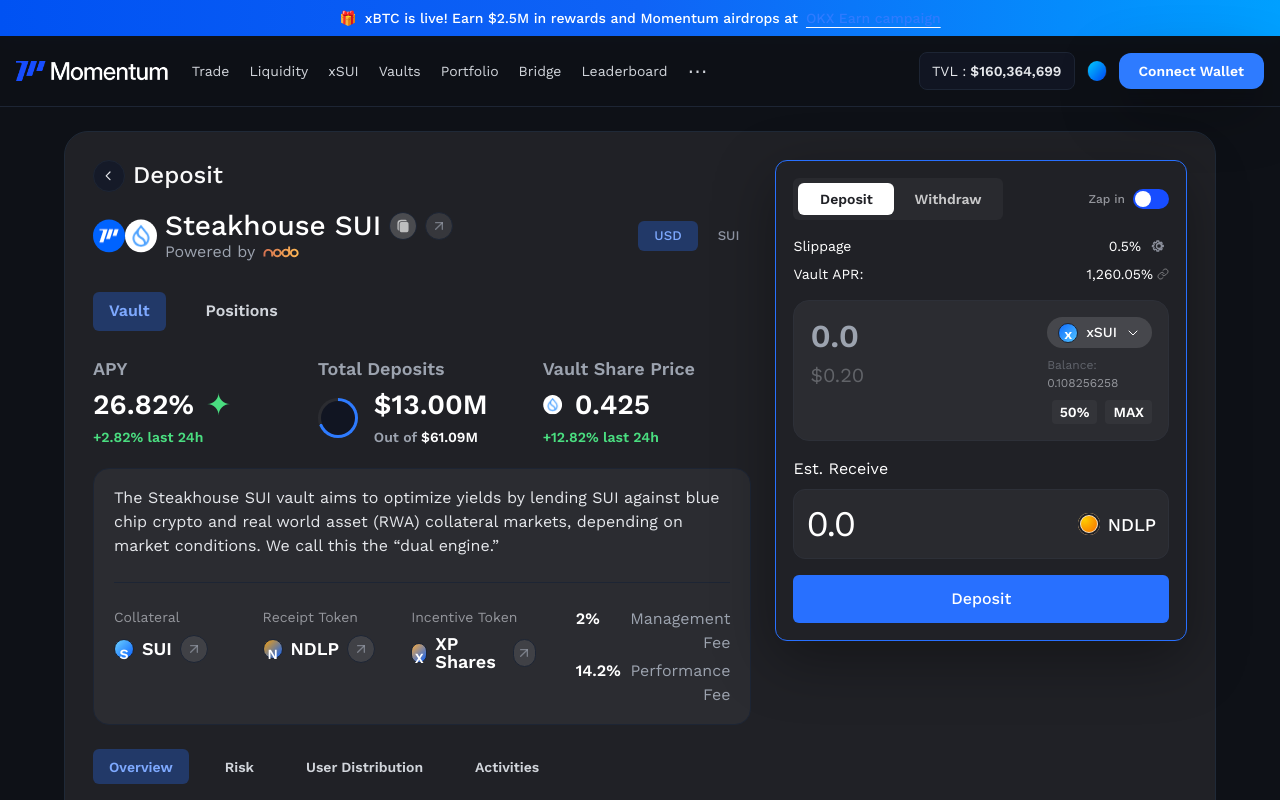
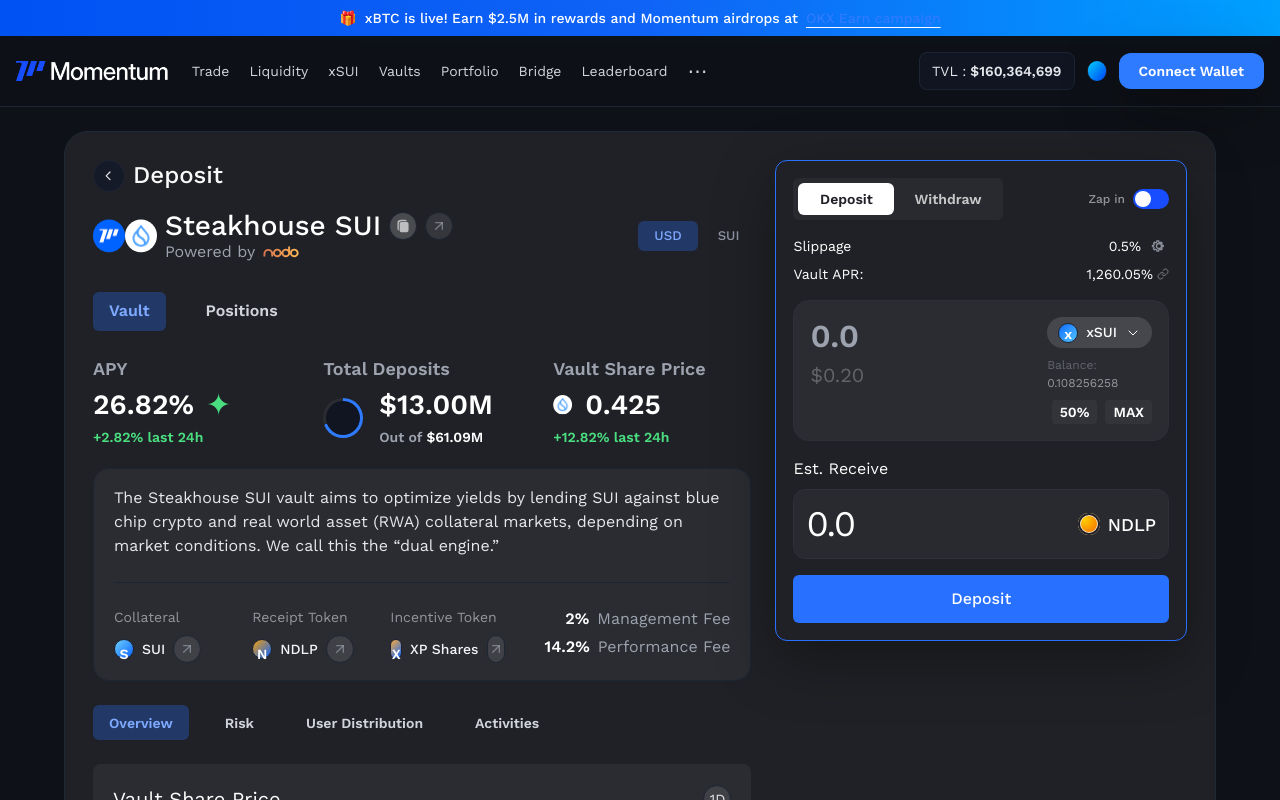
Before and after one commit to truthseeking2201/final-B2B-vault-detail-page, a React (Vite) app: page / in a window 1280 px wide. Shown: the top 800 px of the page. Built offline with nearby package versions, Linux system fonts and the light colour scheme.

Commit message:
Update vault hero layout and modal

```diff
--- a/src/App.jsx
+++ b/src/App.jsx
@@ -451,8 +451,8 @@
 function VaultHero() {
   return (
     <div className="space-y-5">
-      <div className="flex w-full gap-3 overflow-x-auto pb-2 snap-x snap-mandatory sm:grid sm:grid-cols-3 sm:gap-4 sm:overflow-visible sm:pb-0">
-        <div className="min-w-[180px] snap-start sm:min-w-0">
+      <div className="grid w-full grid-cols-1 gap-4 md:grid-cols-3 md:gap-6 lg:gap-8">
+        <div className="w-full">
           <StatBlock
             label="APY"
             value="26.82%"
@@ -461,13 +461,13 @@
             icon={<SparkIcon />}
           />
         </div>
-        <div className="min-w-[180px] snap-start sm:min-w-0">
+        <div className="w-full">
           <StatBlock
             label="Total Deposits"
             renderContent={<TotalDepositsBlock />}
           />
         </div>
-        <div className="min-w-[180px] snap-start sm:min-w-0">
+        <div className="w-full">
           <StatBlock
             label="Vault Share Price"
             value="0.425"
@@ -497,11 +497,11 @@
           <div className="flex w-full flex-col gap-1 text-base text-gray-100 lg:w-auto lg:text-right">
             <div className="flex items-baseline gap-2 text-gray-300 lg:justify-end lg:self-end">
               <span className="text-white font-semibold">2%</span>
-              <span className="text-gray-400">Management Fee</span>
+              <span className="text-gray-400 whitespace-nowrap">Management Fee</span>
             </div>
             <div className="flex items-baseline gap-2 text-gray-300 lg:justify-end lg:self-end">
               <span className="text-white font-semibold">14.2%</span>
-              <span className="text-gray-400">Performance Fee</span>
+              <span className="text-gray-400 whitespace-nowrap">Performance Fee</span>
             </div>
           </div>
         </div>
@@ -516,18 +516,34 @@
       <div className="grid sm:grid-cols-2 gap-6">
         <div className="rounded-2xl border border-border bg-panelMuted px-4 py-3">
           <p className="text-sm text-muted">Total Liquidity</p>
-            <div className="flex items-center gap-3 mt-2">
-              <RingGauge />
-              <div>
-                <p className="stat-highlight">4,926.00</p>
-                <p className="text-sm text-muted">≈ $5,216.00</p>
-              </div>
+          <div className="flex items-center gap-3 mt-2">
+            <RingGauge />
+            <div>
+              <p
+                className="text-[#FAFBFC] text-[28px] font-medium leading-[140%]"
+                style={{
+                  fontFamily: '"Work Sans", system-ui, -apple-system, BlinkMacSystemFont, sans-serif',
+                  fontStyle: 'normal',
+                }}
+              >
+                4,926.00
+              </p>
+              <p className="text-sm text-muted">≈ $5,216.00</p>
             </div>
+          </div>
           </div>
         <div className="rounded-2xl border border-border bg-panelMuted px-4 py-3">
           <p className="text-sm text-muted">Break-even</p>
           <div className="flex items-center gap-3 mt-2">
-            <p className="stat-highlight">$1.00</p>
+            <p
+              className="text-[#FAFBFC] text-[28px] font-medium leading-[140%]"
+              style={{
+                fontFamily: '"Work Sans", system-ui, -apple-system, BlinkMacSystemFont, sans-serif',
+                fontStyle: 'normal',
+              }}
+            >
+              $1.00
+            </p>
             <p className="text-sm text-muted">Current Vault Shares price: $1.12</p>
           </div>
         </div>
@@ -632,7 +648,7 @@
           label={token.name.charAt(0)}
           gradient={`linear-gradient(135deg, ${token.color} 0%, #0b62ff 100%)`}
         />
-        <span className="leading-none">{token.name}</span>
+        <span className="text-sm font-medium text-gray-100 whitespace-nowrap">{token.name}</span>
         <RoundedIcon>
           <ExternalIcon />
         </RoundedIcon>
```
